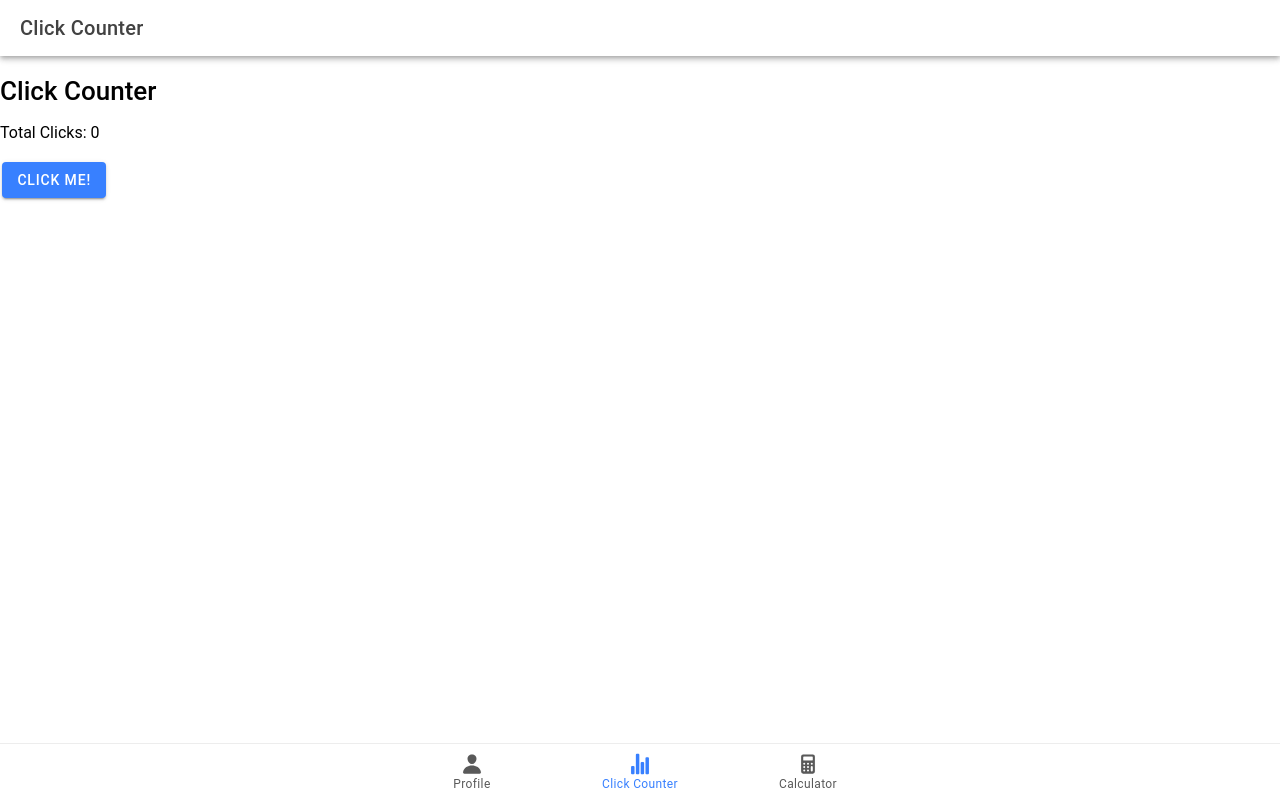
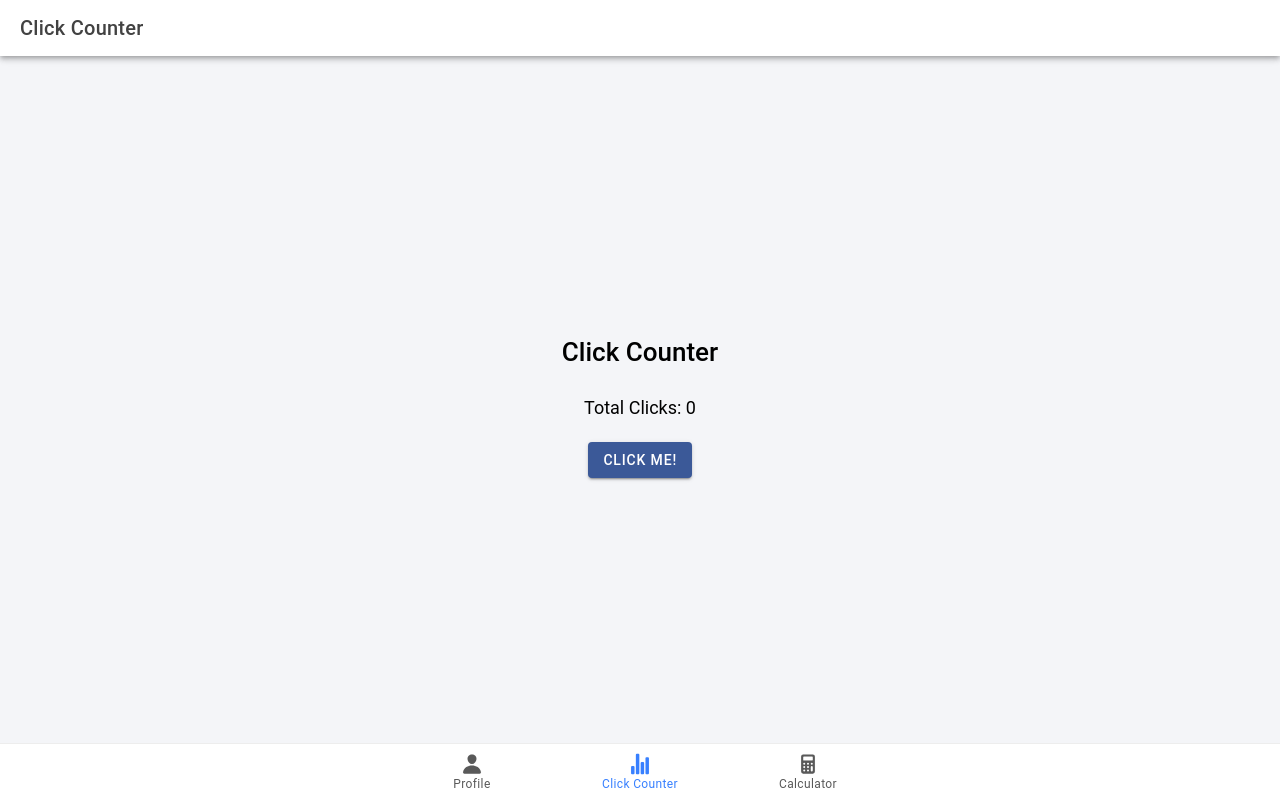
Before and after one commit to Villaganas/ionic-t-villaganas, a React (Vite) app: page /tab2 in a window 1280 px wide. Built offline with nearby package versions, Linux system fonts and the light colour scheme.

Commit message:
added styling to click counter

```diff
--- a/src/pages/Tab2.css
+++ b/src/pages/Tab2.css
@@ -0,0 +1,26 @@
+.counter-content {
+    --background: #f4f5f8;
+  }
+
+  .counter-container {
+    display: flex;
+    flex-direction: column;
+    align-items: center;
+    justify-content: center;
+    height: 100%;
+  }
+
+  h1 {
+    font-size: 24px;
+    margin-bottom: 10px;
+  }
+
+  p {
+    font-size: 18px;
+    margin-bottom: 20px;
+  }
+
+  ion-button {
+    --background: #3b5998;
+    --color: white;
+  }
```
